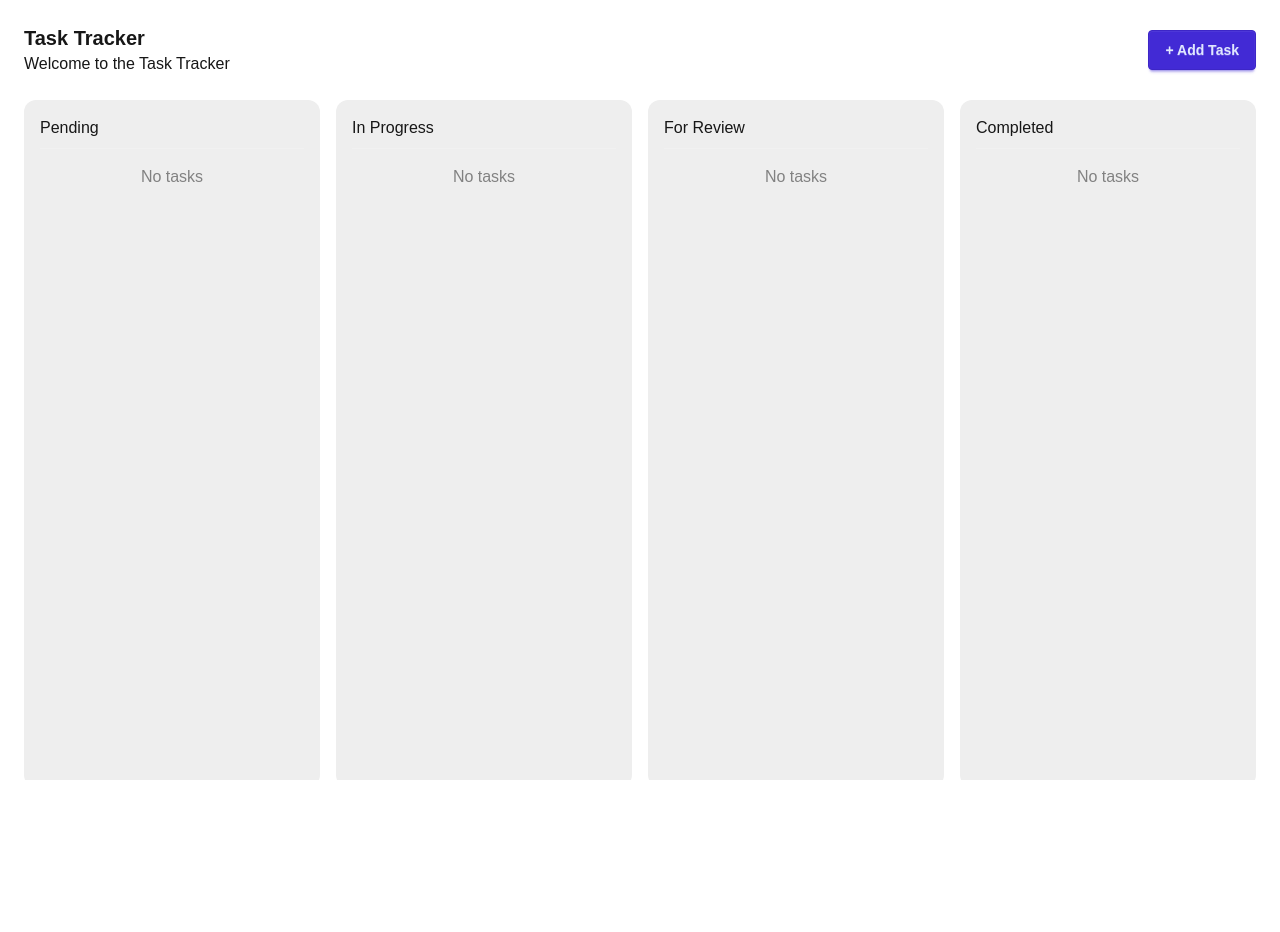
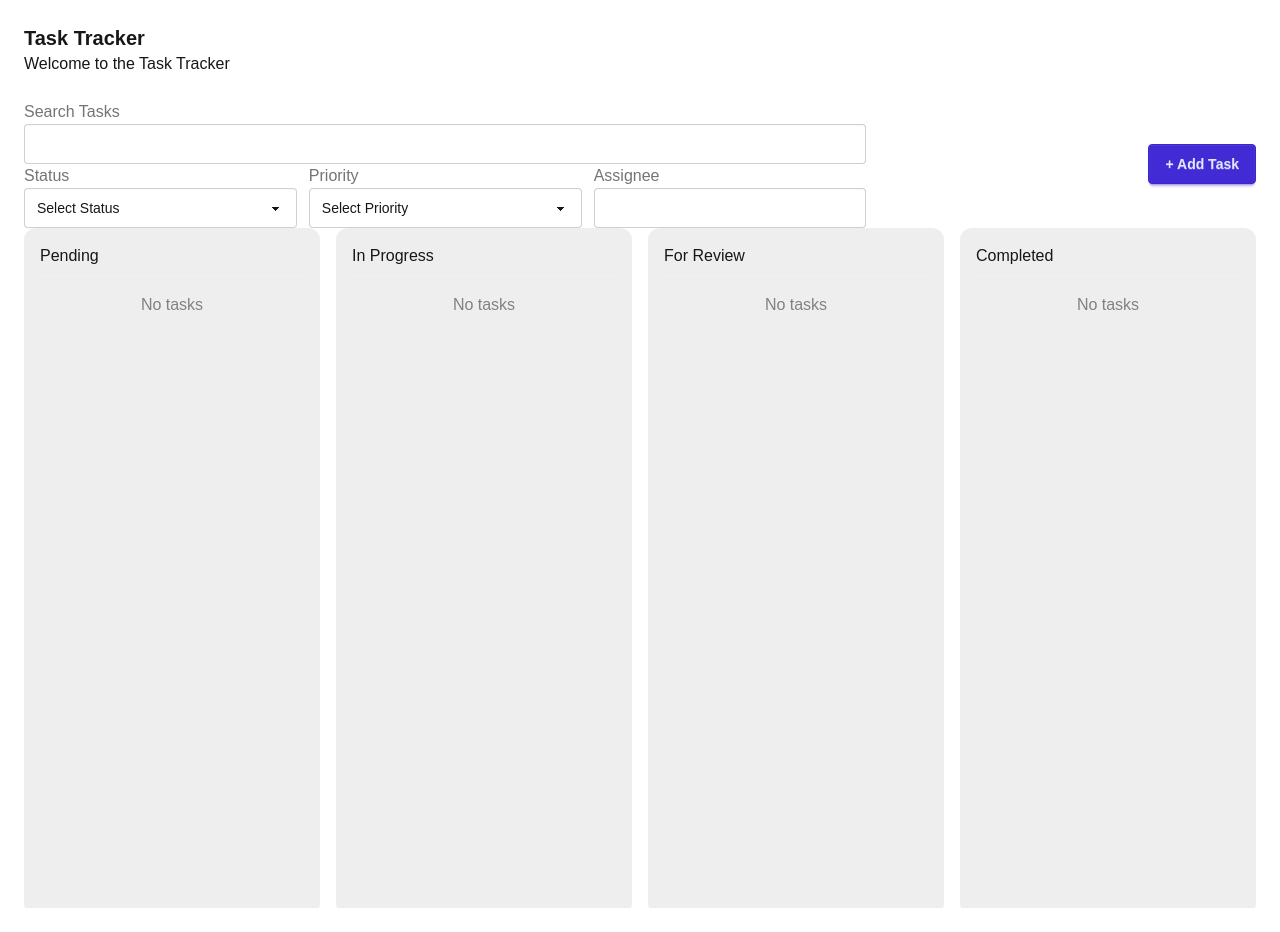
Before and after one commit to vasou/task-tracker, a Next.js app: page / in a window 1280 px wide. Before the commit the page ends 804 px from the top, so only its background shows below. Built offline with nearby package versions, Linux system fonts and the light colour scheme.

Commit message:
Feat: added filters

```diff
--- a/app/page.tsx
+++ b/app/page.tsx
@@ -1,10 +1,12 @@
 "use client";
 
+import { useEffect, useState } from "react";
 import TaskBoard from "@/modules/tasks/components/TaskBoard";
+import TaskFilters from "@/modules/tasks/components/TaskFilter";
 import TaskFormModal from "@/modules/tasks/components/TaskFormModal";
+import TaskSearch from "@/modules/tasks/components/TaskSearch";
 import { useTaskStore } from "@/modules/tasks/store/useTaskStore";
 import { Task } from "@/modules/tasks/types";
-import { useEffect, useState } from "react";
 
 export default function Home() {
   const init = useTaskStore((state) => state.init);
@@ -40,11 +42,16 @@ export default function Home() {
               <h1 className="text-xl font-bold">Task Tracker</h1>
               <p>Welcome to the Task Tracker</p>
             </div>
+            <div></div>
+          </div>
+          <div className="flex items-center justify-between gap-4">
             <div>
-              <button className="btn btn-primary" onClick={handleCreate}>
-                + Add Task
-              </button>
+              <TaskSearch />
+              <TaskFilters />
             </div>
+            <button className="btn btn-primary" onClick={handleCreate}>
+              + Add Task
+            </button>
           </div>
           <TaskBoard onEdit={handleEdit} />
           <TaskFormModal
--- a/components/common/form/DateField.tsx
+++ b/components/common/form/DateField.tsx
@@ -12,7 +12,7 @@ export default function DateField({
       <input
         type="date"
         className={`input input-bordered w-full ${error ? "input-error" : ""}`}
-        {...register(name)}
+        {...(register && name ? register(name) : {})}
       />
     </FormFieldWrapper>
   );
--- a/components/common/form/InputField.tsx
+++ b/components/common/form/InputField.tsx
@@ -3,6 +3,8 @@ import { BaseFieldProps } from "./types";
 
 type InputFieldProps = BaseFieldProps & {
   type?: string;
+  value?: string;
+  onChange?: (value: string) => void;
 };
 
 export default function InputField({
@@ -11,13 +13,19 @@ export default function InputField({
   register,
   error,
   type = "text",
+  value,
+  onChange,
 }: InputFieldProps) {
+  const isControlled = value !== undefined && onChange;
+
   return (
     <FormFieldWrapper label={label} error={error}>
       <input
         type={type}
         className={`input input-bordered w-full ${error ? "input-error" : ""}`}
-        {...register(name)}
+        {...(!isControlled && register && name ? register(name) : {})}
+        value={isControlled ? value : undefined}
+        onChange={isControlled ? (e) => onChange(e?.target?.value) : undefined}
       />
     </FormFieldWrapper>
   );
--- a/components/common/form/SelectField.tsx
+++ b/components/common/form/SelectField.tsx
@@ -2,7 +2,9 @@ import FormFieldWrapper from "./FormFieldWrapper";
 import { BaseFieldProps, Option } from "./types";
 
 type SelectFieldProps = BaseFieldProps & {
-  options: Option[];
+  options: readonly Option[];
+  value?: string;
+  onChange?: (value: string) => void;
 };
 
 export default function SelectField({
@@ -11,14 +13,20 @@ export default function SelectField({
   register,
   options,
   error,
+  value,
+  onChange,
 }: SelectFieldProps) {
+  const isControlled = value !== undefined && onChange;
+
   return (
     <FormFieldWrapper label={label} error={error}>
       <select
         className={`select select-bordered w-full ${
           error ? "select-error" : ""
         }`}
-        {...register(name)}
+        {...(!isControlled && register && name ? register(name) : {})}
+        value={isControlled ? value : undefined}
+        onChange={isControlled ? (e) => onChange(e?.target?.value) : undefined}
       >
         <option value="">Select {label}</option>
         {options.map((opt) => (
--- a/components/common/form/TextareaField.tsx
+++ b/components/common/form/TextareaField.tsx
@@ -13,7 +13,7 @@ export default function TextareaField({
         className={`textarea textarea-bordered w-full ${
           error ? "textarea-error" : ""
         }`}
-        {...register(name)}
+        {...(register && name ? register(name) : {})}
       />
     </FormFieldWrapper>
   );
--- /dev/null
+++ b/modules/tasks/components/TaskFilter.tsx
@@ -0,0 +1,45 @@
+"use client";
+
+import { useTaskStore } from "../store/useTaskStore";
+import { TASK_STATUSES, TASK_PRIORITIES } from "../constants";
+import { TaskPriority, TaskStatus } from "../types";
+import SelectField from "@/components/common/form/SelectField";
+import InputField from "@/components/common/form/InputField";
+
+export default function TaskFilters() {
+  const filters = useTaskStore((s) => s.filters);
+  const setFilters = useTaskStore((s) => s.setFilters);
+
+  return (
+    <div className="grid grid-cols-3 gap-3">
+      <SelectField
+        label="Status"
+        options={TASK_STATUSES}
+        value={filters.status || ""}
+        onChange={(value) =>
+          setFilters({
+            status: value ? (value as TaskStatus) : undefined,
+          })
+        }
+      />
+      <SelectField
+        label="Priority"
+        options={TASK_PRIORITIES}
+        value={filters.priority || ""}
+        onChange={(value) =>
+          setFilters({
+            priority: value ? (value as TaskPriority) : undefined,
+          })
+        }
+      />
+      <InputField
+        name="assignee"
+        label="Assignee"
+        value={filters.assignee || ""}
+        onChange={(value) => {
+          setFilters({ assignee: value ? (value as string) : undefined });
+        }}
+      />
+    </div>
+  );
+}
--- /dev/null
+++ b/modules/tasks/components/TaskSearch.tsx
@@ -0,0 +1,22 @@
+"use client";
+
+import { useState } from "react";
+import { useTaskStore } from "../store/useTaskStore";
+import InputField from "@/components/common/form/InputField";
+
+export default function TaskSearch() {
+  const setFilters = useTaskStore((s) => s.setFilters);
+  const [search, setSearch] = useState("");
+
+  return (
+    <InputField
+      name="search"
+      label="Search Tasks"
+      value={search}
+      onChange={(value) => {
+        setSearch(value);
+        setFilters({ search: value || undefined });
+      }}
+    />
+  );
+}
--- a/modules/tasks/utils.ts
+++ b/modules/tasks/utils.ts
@@ -1,10 +1,11 @@
 import { Filters, Task } from "./types";
 
 export const filterTasks = (tasks: Task[], filters: Filters) => {
+  const search = filters.search?.toLowerCase();
+  const assignee = filters.assignee?.toLowerCase();
+
   return tasks.filter((task) => {
-    const matchesSearch =
-      !filters.search ||
-      task.title.toLowerCase().includes(filters.search.toLowerCase());
+    const matchesSearch = !search || task.title.toLowerCase().includes(search);
 
     const matchesStatus = !filters.status || task.status === filters.status;
 
@@ -12,8 +13,8 @@ export const filterTasks = (tasks: Task[], filters: Filters) => {
       !filters.priority || task.priority === filters.priority;
 
     const matchesAssignee =
-      !filters.assignee ||
-      task.assignee?.toLowerCase().includes(filters.assignee.toLowerCase());
+      !assignee ||
+      (task.assignee && task.assignee?.toLowerCase().includes(assignee));
 
     return matchesSearch && matchesStatus && matchesPriority && matchesAssignee;
   });
```
Also changed, not shown: components/common/form/types.ts (+7 -2 lines).
